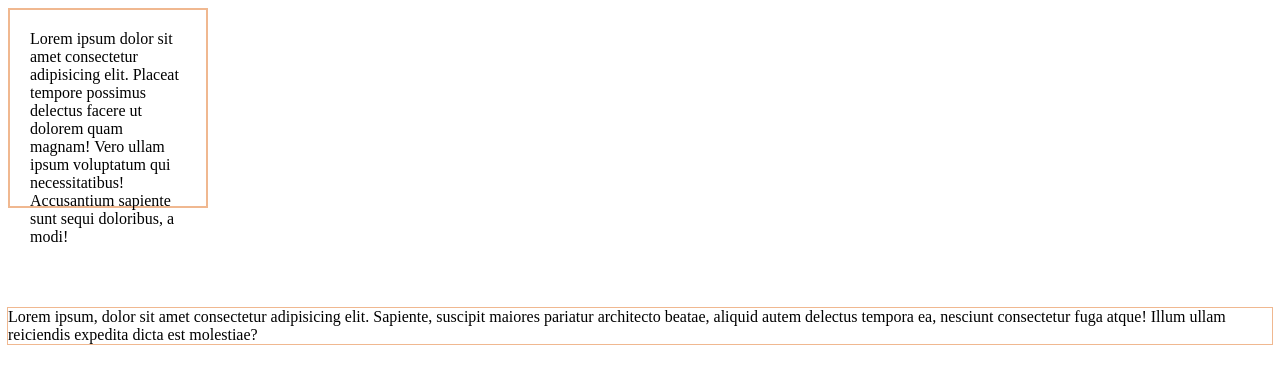
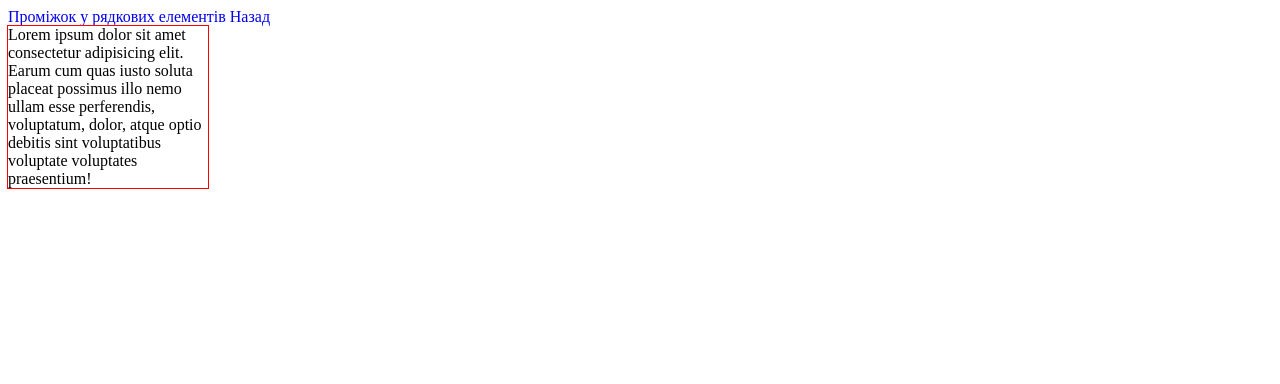
Before and after one commit to YevheniiZinych/FE_1y_37, a plain HTML site: page index.html in a window 1280 px wide. Drawn offline with Linux system fonts and the light colour scheme.

Commit message:
Вбудовані стилі браузерів. Блокова модель

```diff
--- /dev/null
+++ b/css/card-gap.css
@@ -0,0 +1,34 @@
+*,
+*::before,
+*::after {
+  box-sizing: border-box;
+}
+
+body {
+  font-family: sans-serif;
+  line-height: 1.5;
+  background-color: #f9f9fd;
+}
+
+.card {
+  max-width: 320px;
+  margin: 0 auto;
+  border-radius: 4px;
+  overflow: hidden;
+  box-shadow: 0px 2px 1px -1px rgba(0, 0, 0, 0.2),
+    0px 1px 1px 0px rgba(0, 0, 0, 0.14), 0px 1px 3px 0px rgba(0, 0, 0, 0.12);
+
+  background-color: red;
+}
+
+.card-image {
+  display: block;
+  max-width: 100%;
+}
+
+.card-heading {
+  margin: 0;
+  padding: 20px;
+  font-weight: 500;
+  background-color: #03a9f4;
+}
--- a/css/normalize.css
+++ b/css/normalize.css
@@ -23,7 +23,7 @@ ol {
 }
 
 img {
-  /* display: inline-block; */
+  display: inline-block;
   max-width: 100%;
   height: auto;
 }
--- a/css/style.css
+++ b/css/style.css
@@ -1,20 +1,84 @@
-:root {
-  --orange-color: #f0b890;
+.box {
+  display: inline-block;
+  width: 200px;
 
-  --height: 200px;
+  margin-bottom: 20px;
+
+  outline: 1px solid red;
+
+  /* margin-left: auto;
+  margin-right: auto; */
+
+  margin: 0 auto;
+
+  /* border-width: 2px;
+  border-style: solid;
+  border-color: blueviolet; */
+
+  /* border: 2px solid blueviolet; */
+  /* border-radius: 30%; */
+
+  /* border-top-left-radius: 20%;
+  border-bottom-right-radius: 20%; */
+
+  /* border-top-right-radius: 20%;
+  border-bottom-left-radius: 20%; */
+
+  /* border-top-width: 3px;
+  border-top-style: dotted;
+  border-top-color: aqua;
+
+  border-left-width: 3px;
+  border-left-style: double;
+  border-left-color: blueviolet; */
+
+  /* padding-top: 20px;
+  padding-right: 20px;
+  padding-bottom: 20px;
+  padding-left: 20px; */
+
+  /* padding: 20px; */
+
+  /* padding: 20px 20px 20px 20px; */
+
+  /* padding-top: 10px;
+  padding-right: 20px;
+  padding-bottom: 10px;
+  padding-left: 20px; */
+
+  /* padding: 10px 20px; */
 }
 
-.text-1 {
-  box-sizing: border-box;
+.box-2 {
+  width: 200px;
+  outline: 2px solid tomato;
+}
+
+.outer-box {
   width: 200px;
   height: 200px;
-  padding: 20px;
-  border: 2px solid var(--orange-color);
-
-  margin-bottom: 100px;
-  /* outline: 1px solid red; */
+  background-color: teal;
 }
 
-.text-2 {
-  outline: 1px solid var(--orange-color);
+.inner-box {
+  display: inline-block;
+  width: 100px;
+  height: 100px;
+  margin-top: 40px;
+  background-color: palevioletred;
 }
+
+.link {
+  display: inline-block;
+  background-color: aqua;
+  border: 1px solid black;
+
+  height: 30px;
+  width: 80px;
+
+  padding-top: 5px;
+
+  text-align: center;
+
+  margin-right: 20px;
+}
--- a/index.html
+++ b/index.html
@@ -4,21 +4,23 @@
     <meta charset="UTF-8" />
     <meta name="viewport" content="width=device-width, initial-scale=1.0" />
     <title>Document</title>
+
     <link rel="stylesheet" href="./css/normalize.css" />
     <link rel="stylesheet" href="./css/style.css" />
   </head>
   <body>
-    <p class="text-1">
-      Lorem ipsum dolor sit amet consectetur adipisicing elit. Placeat tempore
-      possimus delectus facere ut dolorem quam magnam! Vero ullam ipsum
-      voluptatum qui necessitatibus! Accusantium sapiente sunt sequi doloribus,
-      a modi!
-    </p>
-    <p class="text-2">
-      Lorem ipsum, dolor sit amet consectetur adipisicing elit. Sapiente,
-      suscipit maiores pariatur architecto beatae, aliquid autem delectus
-      tempora ea, nesciunt consectetur fuga atque! Illum ullam reiciendis
-      expedita dicta est molestiae?
-    </p>
+    <header>
+      <a href="./img-gap.html">Проміжок у рядкових елементів</a>
+      <a href="./index.html">Назад</a>
+    </header>
+
+    <main>
+      <div class="box">
+        Lorem ipsum dolor sit amet consectetur adipisicing elit. Earum cum quas
+        iusto soluta placeat possimus illo nemo ullam esse perferendis,
+        voluptatum, dolor, atque optio debitis sint voluptatibus voluptate
+        voluptates praesentium!
+      </div>
+    </main>
   </body>
 </html>
```
Also changed, not shown: img-gap.html (added, +23 -0 lines), README.md, 1 other file.
